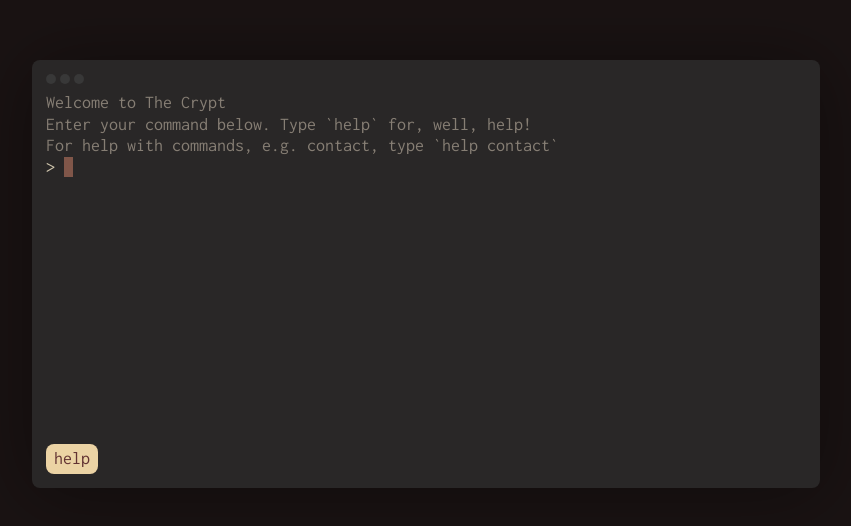
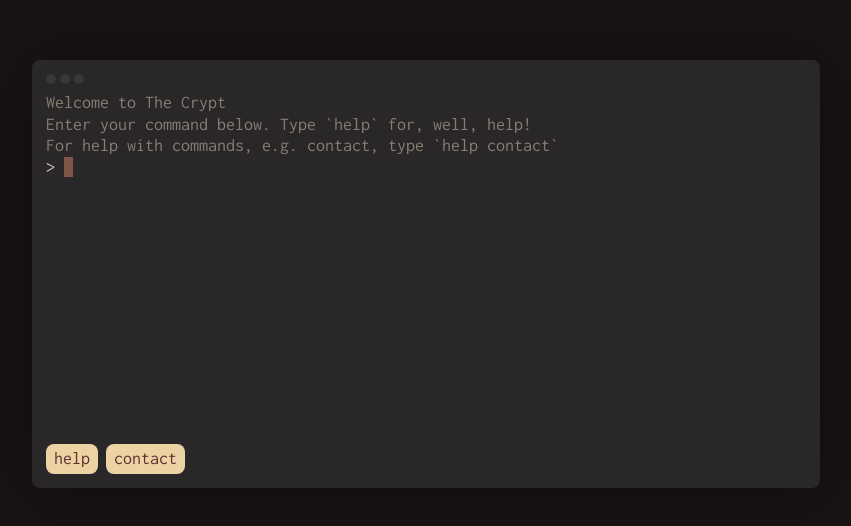
Before and after one commit to Cryptacular/the-crypt-terminal, a React (Create React App) app: page / in a window 1280 px wide. Shown: the part 126-652 px from the top of the page, without its empty margins (214-1065 px from the left). Built offline with nearby package versions, Linux system fonts and the light colour scheme; the HTML template or start-up script is replaced by a standard one.

Commit message:
Add suggestion functionality

```diff
--- a/src/components/CommandCenter.js
+++ b/src/components/CommandCenter.js
@@ -48,6 +48,30 @@ export const CommandCenter = {
             textCommands[textCommands.length - 1] = result + " ";
         }
         return textCommands.join(" ");
+    },
+    availableCommands: () => {
+        return [...availableCommands];
+    },
+    availableParameters: (cmd) => {
+        let commandToFind = cmd.trim();
+
+        if (!commandToFind || commandToFind.length === 0) {
+            return [];
+        }
+
+        const multipleCommands = commandToFind.split(" ");
+        if (multipleCommands.length > 1) {
+            commandToFind = multipleCommands[0];
+        }
+
+        if (commandToFind === "help") {
+            return [...availableCommands];
+        } else if (commandToFind && commands[commandToFind]) {
+            const parameters = commands[commandToFind].parameters;
+            return parameters.map((p) => p.name);
+        }
+
+        return [];
     }
 }
 
--- /dev/null
+++ b/src/components/Suggestion.css
@@ -0,0 +1,17 @@
+.terminalSuggestions-suggestion {
+    border-radius: 8px;
+    cursor: pointer;
+    padding: 4px 8px;
+    margin-right: 8px;
+    user-select: none;
+}
+
+.terminalSuggestions-suggestion--command {
+    background: #EBD3A4;
+    color: #613232;
+}
+
+.terminalSuggestions-suggestion--parameter {
+    background: #a4e6eb;
+    color: #1d489a;
+}
--- /dev/null
+++ b/src/components/Suggestion.js
@@ -0,0 +1,6 @@
+import React from 'react';
+import './Suggestion.css';
+
+export const Suggestion = (props) => (
+    <span className={`terminalSuggestions-suggestion terminalSuggestions-suggestion--${props.type}`} onClick={() => props.onClick(props.command)}>{props.command}</span>
+);
--- /dev/null
+++ b/src/components/SuggestionTypes.js
@@ -0,0 +1,4 @@
+export const SuggestionTypes = {
+    command: "command",
+    parameter: "parameter"
+}
--- /dev/null
+++ b/src/components/Suggestions.js
@@ -0,0 +1,16 @@
+import React from 'react';
+import { CommandCenter } from './CommandCenter';
+import { Suggestion } from './Suggestion';
+import { SuggestionTypes } from './SuggestionTypes';
+
+export const Suggestions = (props) => {
+    const { currentInput, onParameterClick, onCommandClick } = props;
+
+    const availableParameters = CommandCenter.availableParameters(currentInput);
+    const availableCommands = CommandCenter.availableCommands();
+
+    const parameters = availableParameters.map((c, i) => <Suggestion command={c} type={SuggestionTypes.parameter} onClick={onParameterClick} key={`param-${c}-${i}`} />);
+    const commands = availableCommands.map((c, i) => <Suggestion command={c} type={SuggestionTypes.command} onClick={onCommandClick} key={`cmd-${c}-${i}`} />);
+
+    return [...parameters, ...commands];
+};
--- a/src/components/Terminal.css
+++ b/src/components/Terminal.css
@@ -67,6 +67,7 @@
 
 .terminal-formattedInput {
     display: none;
+    white-space: pre-wrap;
 }
 
 .terminal-input {
@@ -124,11 +125,3 @@
     flex-direction: row;
     margin-top: 8px;
 }
-
-.terminalSuggestions-suggestion {
-    background: #EBD3A4;
-    border-radius: 8px;
-    color: #613232;
-    padding: 4px 8px;
-    margin-right: 8px;
-}
--- a/src/components/Terminal.js
+++ b/src/components/Terminal.js
@@ -1,5 +1,6 @@
 import React, { Component } from 'react';
 import { CommandCenter } from './CommandCenter';
+import { Suggestions } from './Suggestions';
 import './Terminal.css';
 
 export class Terminal extends Component {
@@ -25,6 +26,8 @@ export class Terminal extends Component {
 
         this.handleInputChange = this.handleInputChange.bind(this);
         this.handleBodyClick = this.handleBodyClick.bind(this);
+        this.handleSuggestionCommandClick = this.handleSuggestionCommandClick.bind(this);
+        this.handleSuggestionParameterClick = this.handleSuggestionParameterClick.bind(this);
 
         document.addEventListener("keydown", this.handleKeyDown.bind(this));
     }
@@ -59,7 +62,7 @@ export class Terminal extends Component {
                     </div>
                 </div>
                 <div className="terminal-suggestions">
-                    <span className="terminalSuggestions-suggestion">help</span>
+                    <Suggestions currentInput={this.state.input} onCommandClick={this.handleSuggestionCommandClick} onParameterClick={this.handleSuggestionParameterClick} />
                 </div>
             </div>
         );
@@ -112,6 +115,23 @@ export class Terminal extends Component {
         }
     }
 
+    handleSuggestionCommandClick(command) {
+        this.setState({
+            input: command + " "
+        });
+        this.textInput.focus();
+    }
+
+    handleSuggestionParameterClick(parameter) {
+        const currentInput = this.state.input.trim();
+
+        this.setState({
+            input: `${currentInput} ${parameter} `
+        });
+
+        this.textInput.focus();
+    }
+
     addOutput(text, type) {
         text = this.parseLink(text);
         let output = [...this.state.output];
```
Also changed, not shown: 1 other file (tests, documents, lock files or other folders).
